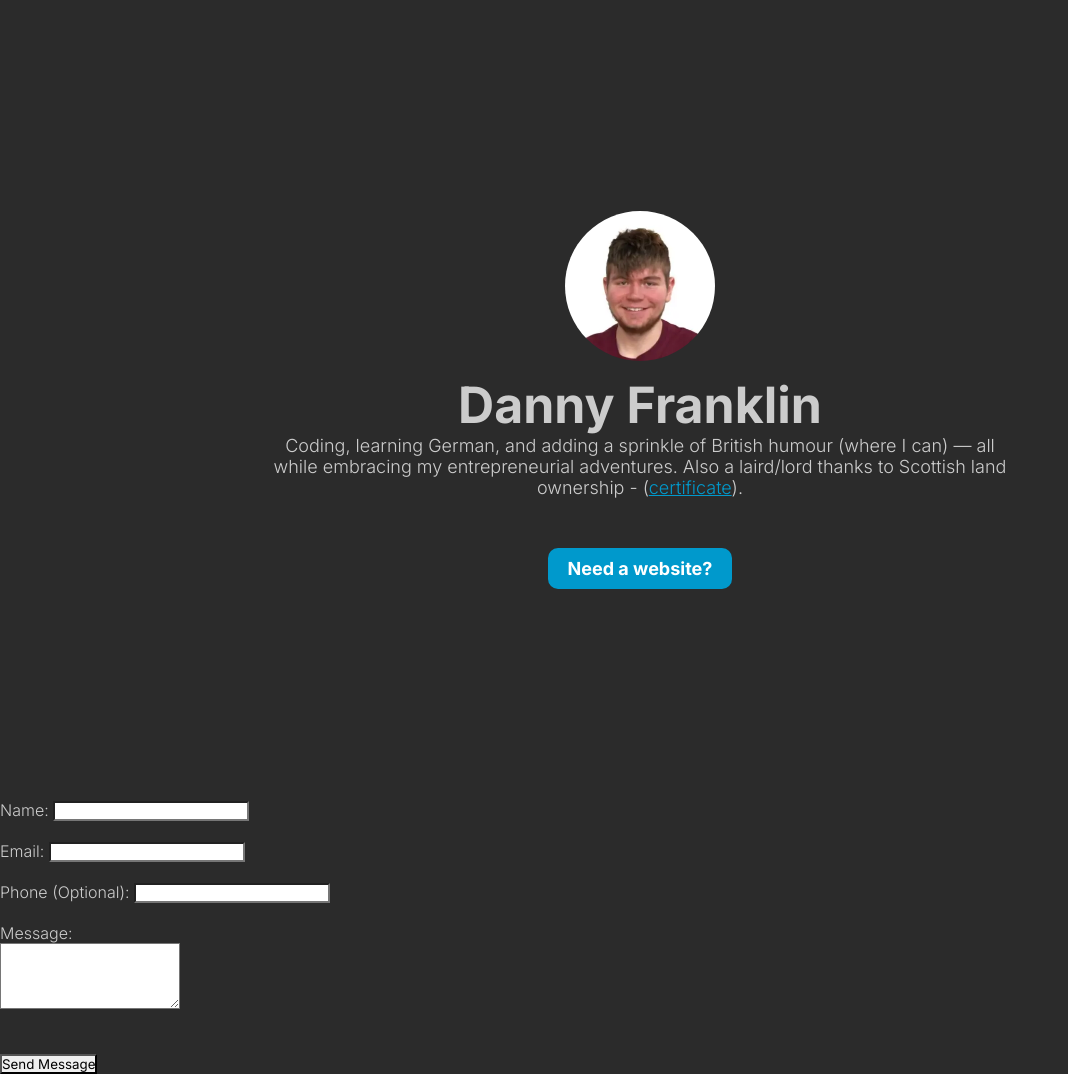
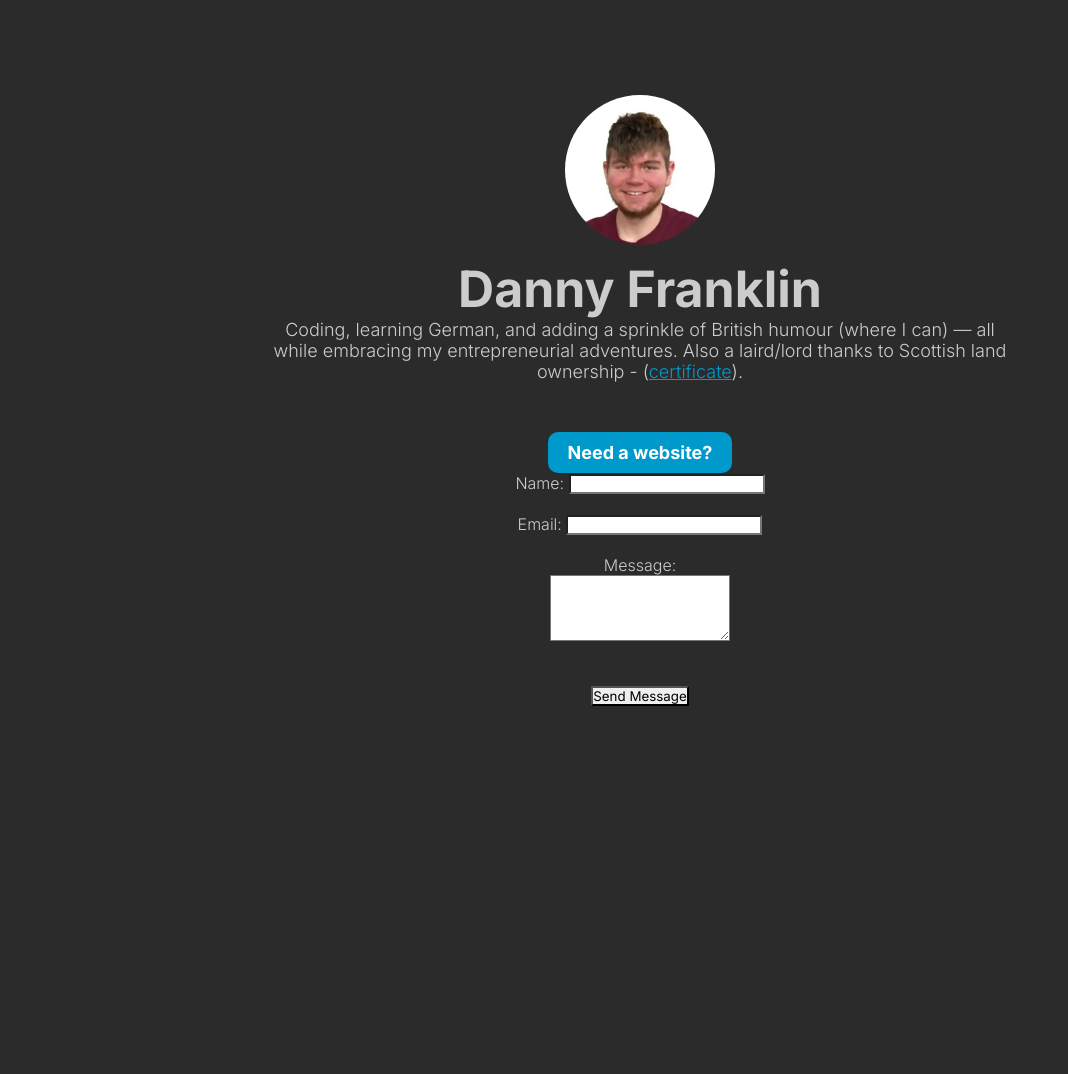
Before and after one commit to ItsMeChalks/My-personal-site, a plain HTML site: page index.html in a window 1280 px wide. Shown: the whole page, without its empty margins (0-1068 px from the left). After the commit the page ends 800 px from the top, so only its background shows below. Drawn offline with nearby package versions, Linux system fonts and the light colour scheme.

```diff
--- a/index.html
+++ b/index.html
@@ -40,25 +40,23 @@
 <body>
   <div class="main">
     <div class="holder">
+      <div class="about">
         <picture class="me">
           <source srcset="me-300.webp" type="image/webp">
           <img src="me-300.png" alt="A picture of me">
         </picture>
         <h1>Danny Franklin</h1>
-      <p>Coding, learning German, and adding a sprinkle of British humour (where I can) — all while embracing my entrepreneurial adventures. Also a laird/lord thanks to Scottish land ownership - (<a href="assets/certificate.pdf" target="_blank">certificate</a>).</p>
+        <p>Coding, learning German, and adding a sprinkle of British humour (where I can) — all while embracing my
+          entrepreneurial adventures. Also a laird/lord thanks to Scottish land ownership - (<a href="assets/certificate.pdf"
+            target="_blank">certificate</a>).</p>
         <a href="https://daccaa.com" target="_blank" class="button">Need a website?</a>
       </div>
-  </div>
-
       <form id="contactForm">
         <label for="contact_name">Name:</label>
         <input type="text" id="contact_name" name="contact_name" required><br><br>
 
         <label for="contact_email">Email:</label>
         <input type="email" id="contact_email" name="contact_email" required><br><br>
-
-    <label for="contact_phone">Phone (Optional):</label>
-    <input type="tel" id="contact_phone" name="contact_phone"><br><br>
 
         <label for="contact_message">Message:</label><br>
         <textarea id="contact_message" name="contact_message" rows="4" required></textarea><br><br>
@@ -72,6 +70,8 @@
       </form>
 
       <div id="responseMessage"></div>
+    </div>
+  </div>
 
   <script src="https://www.google.com/recaptcha/api.js" async defer></script>
 
```
Lines whose indentation alone changed are shown as unchanged.
